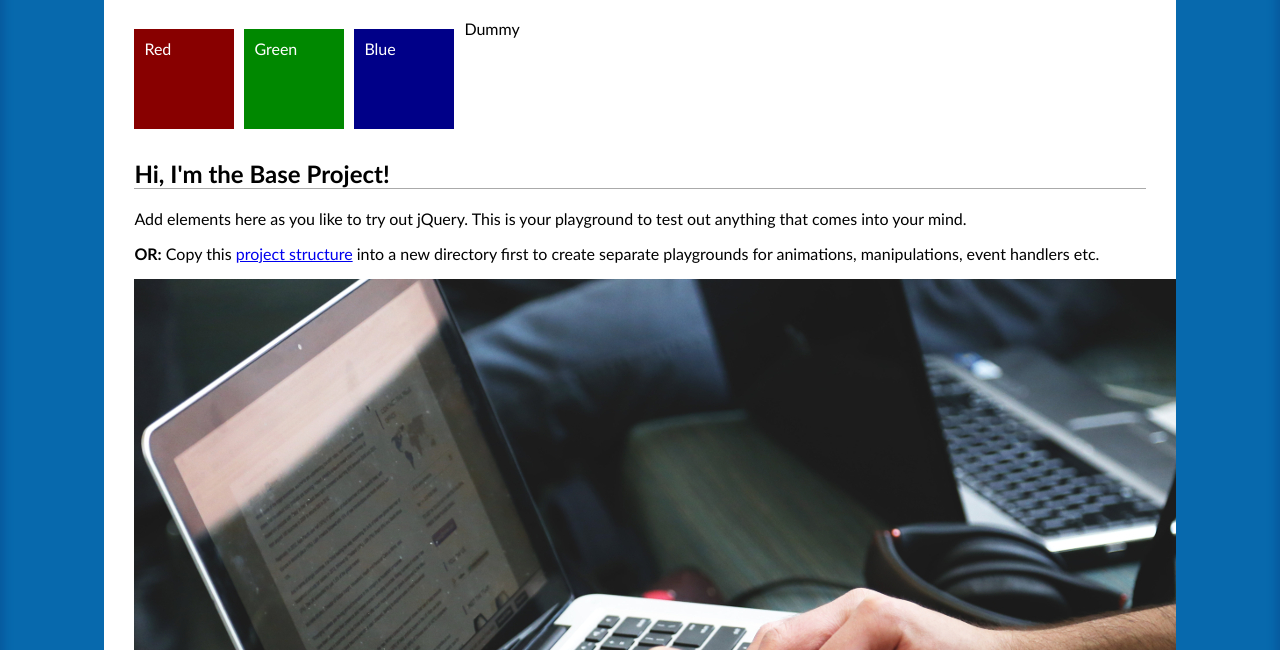
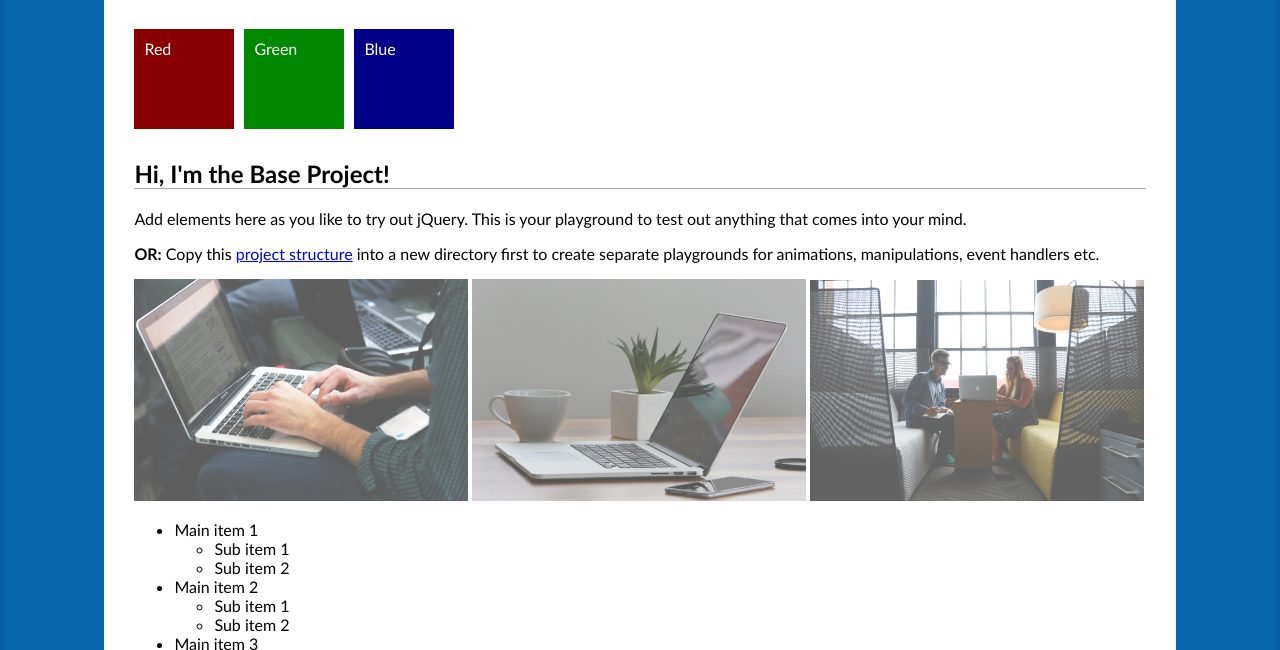
Before and after one commit to Henry-Kul/jQuery-side-workspace, a plain HTML site: page index.html in a window 1280 px wide. Shown: the part 135-785 px from the top of the page. Drawn offline with nearby package versions, Linux system fonts and the light colour scheme.

Commit message:
lightbox events

```diff
--- a/css/style.css
+++ b/css/style.css
@@ -49,6 +49,24 @@
 .emphasize {
   color: #666;
   font-style: italic;
+}
+
+.gallery {
+  /* height: 400px; */
+  /* width: 600px; */
+  position: relative;
+  overflow: hidden;
+}
+
+.gallery img {
+  /* position: absolute; */
+  /* height: 400px; */
+  /* width: 600px; */
+  /* left: 600px; */
+}
+
+.gallery img:nth-child(1) {
+  left: 0;
 }
 
 fieldset {
--- a/index.html
+++ b/index.html
@@ -14,18 +14,15 @@
 
   <body>
     <div id="content">
-
-    <button id="btn-click">Click</button>
-    <button id="btn-hover">Hover</button>
+      <button id="btn-click">Click</button>
+      <button id="btn-hover">Hover</button>
 
       <h1>The Complete jQuery Course - Project Structure</h1>
 
       <div class="red-box">Red</div>
       <div class="green-box">Green</div>
       <div class="blue-box">Blue</div>
-      <div class="dummy">Dummy</div>
       <div class="clear"></div>
-
 
       <h2>Hi, I'm the Base Project!</h2>
       <p>
@@ -41,6 +38,8 @@
 
       <div class="gallery">
         <img src="images/laptop-mobile_small.jpg" alt="" />
+        <img src="images/laptop-on-table_small.jpg" alt="" />
+        <img src="images/people-office-group-team_small.jpg" alt="" />
       </div>
 
       <ul id="list">
--- a/js/script.js
+++ b/js/script.js
@@ -1,19 +1,21 @@
 $(function () {
-  /*  $("p").click(function() {
-      $(this).slideUp();
+  var galleryItems = $(".gallery").find("img");
+  galleryItems.css("width", "33%").css("opacity", "0.7");
+
+  galleryItems.mouseenter(function () {
+    $(this).stop().fadeTo(500, 1);
   });
-  $("#content").append("<p>This is a dynamically added paragraph.</p>");
-*/
-  //delegated events
+  galleryItems.mouseleave(function () {
+    $(this).stop().fadeTo(500, 0.7);
+  });
 
-  $("#content").on("click", "p", function () {
-    $(this).slideUp();
+  galleryItems.click(function () {
+    var source = $(this).attr("src");
+    var image = $("<img>").attr("src", source).css("width", "100%");
+    $(".lightbox").empty().append(image).fadeIn(2000);
   });
-  $("#content").append("<p>This is a dynamically added paragraph.</p>");
 
-  // mini-challenge mouseenter on body that delegates on li to change font color
-
-  $("body").on("mouseenter", "li", function () {
-    $(this).css("color", "blue");
-  });
+  $(".lightbox").click(function() {
+      $(this).stop().fadeOut();
+  })
 });
```
